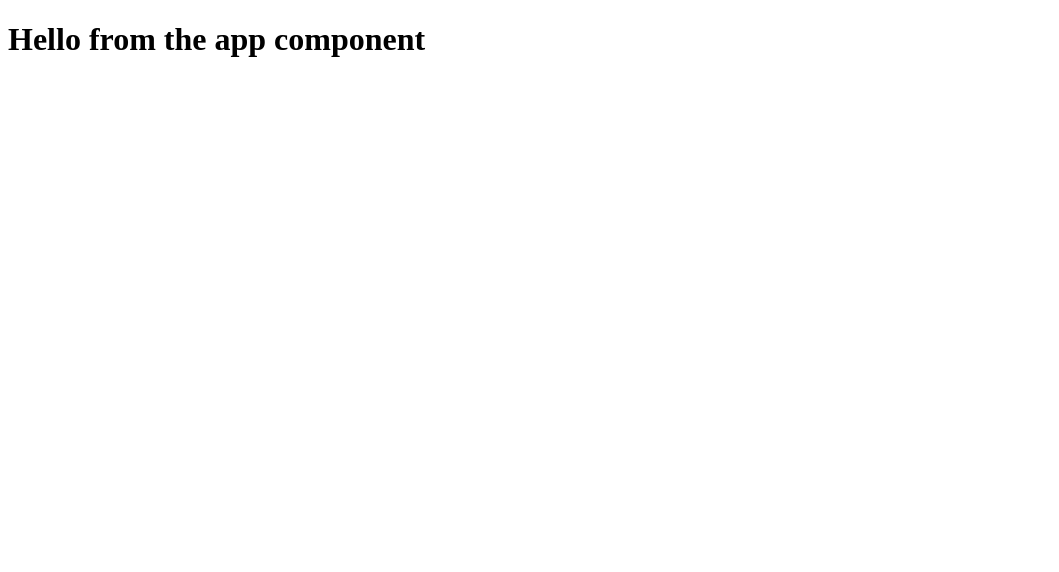
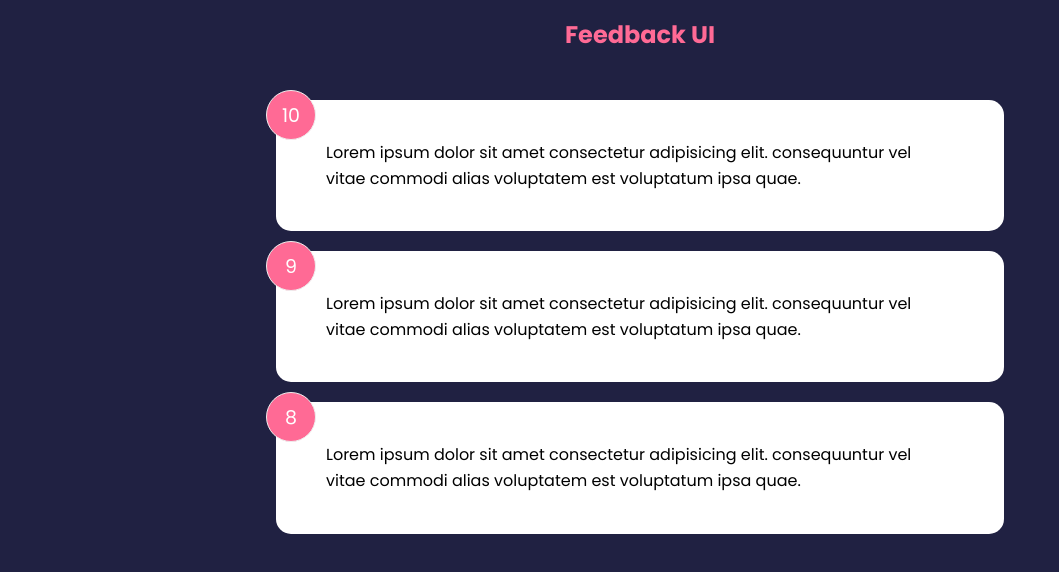
Before and after one commit to willsanchez86/feedback-app, a React (Create React App) app: page / in a window 1280 px wide. Shown: the top 572 px of the page, without its empty margins (0-1059 px from the left). Built offline with nearby package versions, Linux system fonts and the light colour scheme.

Commit message:
Created and styled FeedbackList, FeedbackItem, shared Card components and managed Global State

```diff
--- a/src/App.js
+++ b/src/App.js
@@ -1,5 +1,32 @@
+import {useState} from 'react';
+import Header from "./components/Header";
+import FeedbackList from "./components/FeedbackList";
+import FeedbackData from "./data/FeedbackData";
+
 function App() {
-    return <h1>Hello from the app component</h1>
+    const [feedback, setFeedback] = useState(FeedbackData)
+
+    return (
+        <>
+            <Header text="Feedback UI"/>
+            <div className='container'>
+                <FeedbackList feedback={feedback} />
+            </div>
+
+        </>
+    )
 }
 
 export default App
+
+
+
+
+
+
+
+
+
+/* Must return one parent element - Can be wrapped in empty fragments ('<></>) */
+
+// Can return non-jsx element by using React.createElement
--- /dev/null
+++ b/src/components/FeedbackItem.jsx
@@ -0,0 +1,20 @@
+import PropTypes from 'prop-types'
+import Card from './shared/Card';
+
+function FeedbackItem({item}) {
+
+    return (
+    <Card>
+      <div className="num-display">{item.rating}</div>
+      <div className="text-display">
+          {item.text}
+      </div>
+    </Card>
+  )
+}
+
+FeedbackItem.propTypes = {
+  item: PropTypes.object.isRequired,
+}
+
+export default FeedbackItem
--- /dev/null
+++ b/src/components/FeedbackList.jsx
@@ -0,0 +1,28 @@
+import PropTypes from 'prop-types'
+import FeedbackItem from './FeedbackItem';
+
+function FeedbackList({feedback}) {
+    if(!feedback || feedback.length ===0) {
+        return <p>No Feedback Yet</p>
+    }
+
+  return (
+    <div className='feedback-list'>
+        {feedback.map((item) => (
+           <FeedbackItem key={item.id} item={item} />
+        ))}
+    </div>
+  )
+}
+
+FeedbackList.propTypes = {
+  feedback: PropTypes.arrayOf(
+    PropTypes.shape({
+      id: PropTypes.number.isRequired,
+      text: PropTypes.string.isRequired,
+      rating: PropTypes.number.isRequired,
+    })
+  )
+}
+
+export default FeedbackList
--- /dev/null
+++ b/src/components/Header.jsx
@@ -0,0 +1,31 @@
+import PropTypes from 'prop-types'
+
+
+function Header({ text, bgColor, textColor}) {
+  const HeaderStyles = {
+    backgroundColor: bgColor,
+    color: textColor,
+  }
+  return (
+    <header style={HeaderStyles}>
+      <div className="container">
+          <h2>{text}</h2>
+      </div>
+    </header>
+  )
+}
+
+
+Header.defaultProps = {
+    text: 'Feedback UI',
+    bgColor: 'rgba(0.0.0.0.4)',
+    textColor: '#ff6a95',
+}
+
+Header.propTypes = {
+    text: PropTypes.string,
+    bgColor: PropTypes.string,
+    textColor: PropTypes.string
+}
+
+export default Header
--- /dev/null
+++ b/src/components/shared/Card.jsx
@@ -0,0 +1,25 @@
+import PropTypes from 'prop-types'
+
+
+function Card({children, reverse}) {
+  return (
+    // <div className={`card ${reverse && 'reverse'}`}>{children}</div>
+
+  <div className="card" style={{
+      backgroundColor: reverse ? 'rgba(0,0,0,0.4)' : '#fff',
+      color: reverse ? '#fff' : '#000',
+  }}>{children}</div>
+
+  )
+}
+
+Card.defaultProps = {
+    reverse: false,
+}
+
+Card.propTypes = {
+    children: PropTypes.node.isRequired,
+    reverse: PropTypes.bool,
+}
+
+export default Card
--- /dev/null
+++ b/src/data/FeedbackData.js
@@ -0,0 +1,18 @@
+const FeedbackData = [
+    {
+        id: 1,
+        rating: 10,
+        text: 'Lorem ipsum dolor sit amet consectetur adipisicing elit. consequuntur vel vitae commodi alias voluptatem est voluptatum ipsa quae.',
+      },
+      {
+        id: 2,
+        rating: 9,
+        text: 'Lorem ipsum dolor sit amet consectetur adipisicing elit. consequuntur vel vitae commodi alias voluptatem est voluptatum ipsa quae.',
+      },
+      {
+        id: 3,
+        rating: 8,
+        text: 'Lorem ipsum dolor sit amet consectetur adipisicing elit. consequuntur vel vitae commodi alias voluptatem est voluptatum ipsa quae.',
+      },
+]
+export default FeedbackData
--- a/src/index.css
+++ b/src/index.css
@@ -0,0 +1,230 @@
+@import url('https://fonts.googleapis.com/css2?family=Poppins:wght@400;600;700&display=swap');
+
+* {
+  box-sizing: border-box;
+  margin: 0;
+  padding: 0;
+}
+
+body {
+  font-family: 'Poppins', sans-serif;
+  background-color: #202142;
+  color: #fff;
+  line-height: 1.6;
+}
+
+ul {
+  list-style: none;
+}
+
+.container {
+  max-width: 768px;
+  margin: auto;
+  padding: 0 20px;
+}
+
+header {
+  height: 70px;
+  width: 100%;
+  display: flex;
+  justify-content: space-between;
+  align-items: center;
+  margin-bottom: 30px;
+}
+
+.card {
+  background-color: #fff;
+  color: #333;
+  border-radius: 15px;
+  padding: 40px 50px;
+  margin: 20px 0;
+  position: relative;
+}
+
+.card.reverse {
+  background-color: rgba(0, 0, 0, 0.4);
+  color: #fff;
+}
+
+.card h2 {
+  font-size: 22px;
+  font-weight: 600;
+  text-align: center;
+}
+
+.rating {
+  display: flex;
+  align-items: center;
+  justify-content: space-around;
+  margin: 30px 0 40px;
+}
+
+.rating li,
+.num-display {
+  position: relative;
+  background: #f4f4f4;
+  width: 50px;
+  height: 50px;
+  padding: 10px;
+  text-align: center;
+  border-radius: 50%;
+  font-size: 19px;
+  border: 1px #eee solid;
+  transition: 0.3s;
+}
+
+.rating li label {
+  position: absolute;
+  top: 50%;
+  left: 50%;
+  width: 50px;
+  height: 50px;
+  padding: 10px;
+  border-radius: 50%;
+  transform: translate(-50%, -50%);
+  cursor: pointer;
+}
+
+.rating li:hover,
+.num-display {
+  background: #ff6a95;
+  color: #fff;
+}
+
+[type='radio'] {
+  opacity: 0;
+}
+
+[type='radio']:checked ~ label {
+  background: #ff6a95;
+  color: #fff;
+}
+
+.input-group {
+  display: flex;
+  flex-direction: row;
+  border: 1px solid #ccc;
+  padding: 8px 10px;
+  border-radius: 8px;
+}
+
+input {
+  flex-grow: 2;
+  border: none;
+  font-size: 16px;
+}
+
+input:focus {
+  outline: none;
+}
+
+.feedback-stats {
+  color: #fff;
+  display: flex;
+  justify-content: space-between;
+  align-items: center;
+}
+
+.num-display {
+  position: absolute;
+  top: -10px;
+  left: -10px;
+}
+
+.close,
+.edit {
+  position: absolute;
+  top: 10px;
+  right: 20px;
+  cursor: pointer;
+  background: none;
+  border: none;
+}
+
+.edit {
+  right: 40px;
+}
+
+.btn {
+  color: #fff;
+  border: 0;
+  border-radius: 8px;
+  color: #fff;
+  width: 100px;
+  height: 40px;
+  cursor: pointer;
+}
+
+.btn-primary {
+  background-color: #202142;
+}
+
+.btn-secondary {
+  background: #ff6a95;
+}
+
+.btn:hover {
+  transform: scale(0.98);
+  opacity: 0.9;
+}
+
+.btn:disabled {
+  background-color: #cccccc;
+  color: #333;
+  cursor: auto;
+}
+
+.btn:disabled:hover {
+  transform: scale(1);
+  opacity: 1;
+}
+
+.message {
+  padding-top: 10px;
+  text-align: center;
+  color: rebeccapurple;
+}
+
+/* FIX: Remove position: absolute to keep about icon at the bottom of the
+ * document */
+.about-link {
+  display: flex;
+  justify-content: flex-end;
+}
+
+/* FIX: Remove position: absolute to keep about icon at the bottom of the
+ * document */
+.about-link a {
+  color: #fff;
+  cursor: pointer;
+}
+
+.about-link a:hover {
+  color: #ff6a95;
+}
+
+.about h1 {
+  margin-bottom: 20px;
+}
+
+.about p {
+  margin: 10px 0;
+}
+
+@media (max-width: 600px) {
+  .rating li {
+    margin: 10px 3px;
+  }
+
+  .rating {
+    display: flex;
+    align-items: center;
+    justify-content: center;
+    flex-wrap: wrap;
+    margin: 30px 0 40px;
+  }
+
+  .input-group input {
+    width: 80%;
+  }
+}
```
